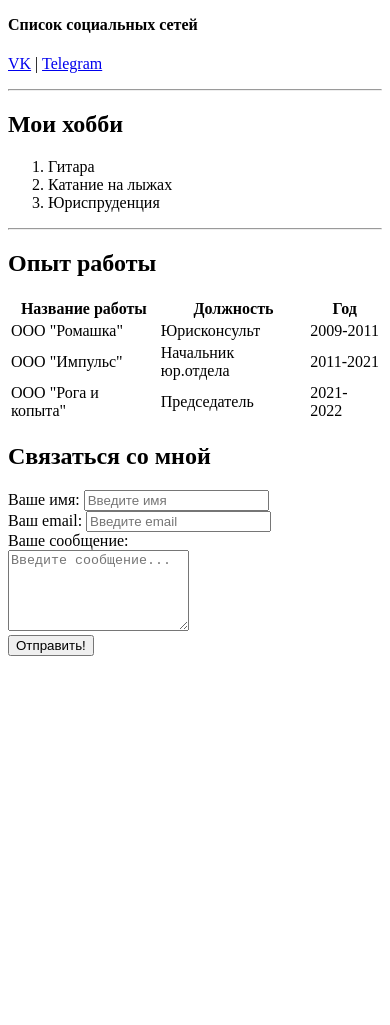
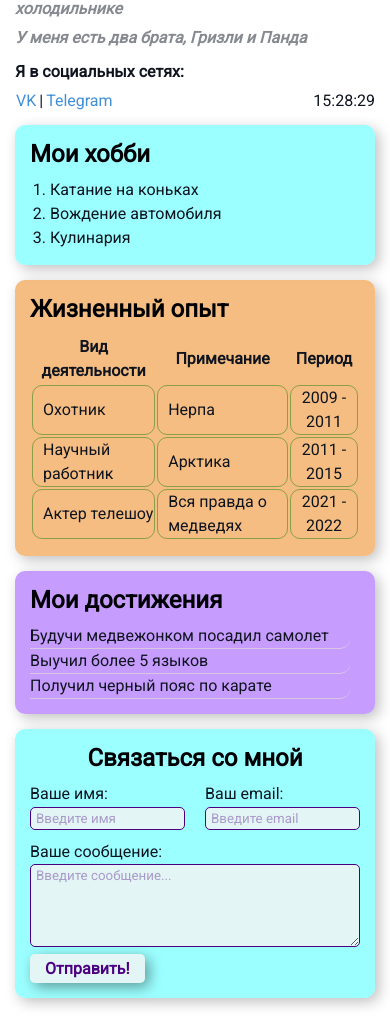
Before and after one commit to 01eg-Sergeev/Polar-Bear, a plain HTML site: page index.html in a window 390 px wide. Shown: the part 332-1357 px from the top of the page. Before the commit the page ends 996 px from the top, so only its background shows below. Drawn offline with Linux system fonts and the light colour scheme.

Commit message:
Add files via upload

```diff
--- /dev/null
+++ b/Media.css
@@ -0,0 +1,241 @@
+@media (max-width: 600px) {
+  * {
+    margin: 0;
+    padding: 0;
+  }
+
+  body {
+    font-family: "roboto", sans-serif;
+    font-size: 16px;
+    font-weight: 400;
+    background: #fff;
+    color: #0f141f;
+  }
+
+  a {
+    color: rgb(67, 143, 214);
+    text-decoration: none;
+    transition: all 0.2s;
+  }
+
+  a:hover {
+    color: green;
+    border-bottom: 1px solid;
+    font-size: larger;
+  }
+
+  a:active {
+    color: blue;
+  }
+
+  a:visited {
+    color: orange;
+  }
+
+  a:visited:active {
+    color: blue;
+  }
+
+  h1 {
+    padding: 15px 0px;
+  }
+
+  h2 {
+    color: rgb(0, 0, 4);
+    margin-bottom: 10px;
+  }
+
+  h4 {
+    padding: 10px 0px;
+    font-weight: bold;
+  }
+
+  p {
+    padding: 5px 0px;
+  }
+
+  .clockline {
+    display: flex;
+    margin-left: -2px;
+  }
+
+  .clockline a {
+    margin: 0 3px;
+  }
+
+  .container {
+    max-width: none;
+    margin: none;
+  }
+
+  .avatar {
+    max-block-size: 220px;
+  }
+
+  .info {
+    margin: 15px;
+    display: block;
+    text-align: center;
+  }
+
+  .info-text {
+    margin: 0;
+    padding: 0;
+    text-align: left;
+    width: 100%;
+  }
+
+  .info-text h1 {
+    text-align: center;
+  }
+
+  .info-text p {
+    font-style: italic;
+    font-weight: bold;
+    color: #86898f;
+  }
+
+  .card {
+    border-radius: 10px;
+    margin: 15px;
+    padding: 15px;
+    box-shadow: 4px 4px 14px rgba(0, 0, 0, 0.25);
+  }
+
+  .card-1 {
+    background-color: rgba(59, 255, 255, 0.5);
+  }
+
+  .card-2 {
+    background-color: rgba(236, 125, 5, 0.5);
+  }
+
+  .card-3 {
+    background-color: rgba(144, 59, 255, 0.5);
+  }
+
+  .card-4 {
+    background-color: rgba(59, 255, 255, 0.5);
+    margin-bottom: 40px;
+  }
+
+  .card-4 h2 {
+    text-align: center;
+  }
+
+  .form {
+    line-height: 1.5em;
+  }
+
+  .form-row {
+    display: flex;
+    margin-bottom: 10px;
+  }
+
+  .form-row .form-group {
+    margin-right: 20px;
+    width: 50%;
+  }
+
+  .form-row .form-group:last-child {
+    margin-right: 0;
+  }
+
+  .form-group label {
+    display: block;
+  }
+
+  .form-group input,
+  .form-group textarea {
+    background: rgba(254, 242, 242, 0.731);
+    color: indigo;
+    padding: 3px 5px;
+    border-radius: 5px;
+    border: 1px solid;
+    font-family: "roboto", sans-serif;
+    outline: none;
+    width: 100%;
+    box-sizing: border-box;
+  }
+
+  .btn {
+    background: rgba(254, 242, 242, 0.731);
+    border: none;
+    border-radius: 5px;
+    padding: 5px 15px;
+    font-weight: bold;
+    color: indigo;
+    font-family: "roboto", sans-serif;
+    font-size: 16px;
+    cursor: pointer;
+    transition: all 0.1s;
+    box-shadow: 4px 4px 14px rgba(0, 0, 0, 0.4);
+  }
+
+  .btn:hover {
+    background: indigo;
+    opacity: 0.8;
+    color: white;
+    border: 1px solid grey;
+  }
+
+  .btn:active {
+    font-size: 95%;
+    background: indigo;
+    opacity: 0.8;
+    color: white;
+    border: 1px solid grey;
+    margin-left: 0.5%;
+  }
+
+  ::placeholder {
+    color: rgba(76, 0, 130, 0.374);
+    font-family: "roboto", sans-serif;
+  }
+
+  :hover::placeholder {
+    color: rgba(76, 0, 130, 0.85);
+  }
+
+  ol,
+  tr,
+  ul {
+    line-height: 1.5em;
+  }
+
+  .olist {
+    margin-left: 20px;
+  }
+
+  .ulist {
+    list-style: none;
+  }
+
+  .ulist li {
+    border-bottom: 1px solid rgba(223, 214, 214, 0.731);
+    border-bottom-right-radius: 10px;
+    max-width: 320px;
+  }
+
+  .table {
+    width: 100%;
+  }
+
+  .table td {
+    border: 1px solid rgba(54, 137, 24, 0.556);
+    border-radius: 10px;
+  }
+
+  .table td:nth-child(1),
+  td:nth-child(2) {
+    padding-left: 10px;
+  }
+
+  .table td:nth-child(3) {
+    text-align: center;
+  }
+
+  #id_clock {
+    margin-left: auto;
+  }
+}
--- /dev/null
+++ b/Styles.css
@@ -0,0 +1,233 @@
+@import url("https://fonts.googleapis.com/css2?family=Roboto&display=swap");
+
+* {
+    margin: 0;
+    padding: 0;
+}
+
+body {
+    font-family: 'roboto', sans-serif;
+    font-size: 16px;
+    font-weight: 400;
+    background: #fff;
+    color: #0f141f;
+}
+
+a {
+    color: rgb(67, 143, 214);
+    text-decoration: none;
+    transition: all 0.2s;
+}
+
+a:hover {
+    color: green;
+    border-bottom: 1px solid;
+    font-size: larger;
+}
+
+a:active {
+    color: blue;
+}
+
+a:visited {
+    color: orange;
+}
+
+a:visited:active {
+    color: blue;
+}
+
+h1 {
+    padding: 15px 0px;
+}
+
+h2 {
+    color: rgb(0, 0, 4);
+    margin-bottom: 10px;
+}
+
+h4 {
+    padding: 10px 0px;
+    font-weight: bold;
+}
+
+p {
+    padding: 5px 0px;
+}
+
+.clockline {
+   display: flex;
+   margin-left: -2px;
+}
+
+.clockline a {
+    margin: 0 3px;
+}
+
+.container {
+    max-width: 750px;
+    margin: auto;
+}
+
+.avatar {
+   max-block-size: 220px;
+}
+
+.info {
+    margin: 30px 15px 15px 0;
+    display: flex;
+}
+
+.info-text {
+    margin-left: 20px;
+    width: 100%;
+}
+
+.info-text p {
+    font-style: italic;
+    font-weight: bold;
+    color: #86898f;
+}
+
+.card {
+    border-radius: 10px;
+    margin: 15px;
+    padding: 15px;
+    box-shadow: 4px 4px 14px rgba(0, 0, 0, 0.25);
+}
+
+.card-1 {
+    background-color: rgba(59, 255, 255, 0.5);
+}
+
+.card-2 {
+    background-color: rgba(236, 125, 5, 0.5);
+}
+
+.card-3 {
+    background-color: rgba(144, 59, 255, 0.5);
+}
+
+.card-4 {
+    background-color: rgba(59, 255, 255, 0.5);
+    margin-bottom: 40px;
+}
+
+.card-4 h2 {
+    text-align: center;
+}
+
+.form {
+    line-height: 1.5em;
+}
+
+.form-row {
+    display: flex;
+    margin-bottom: 10px;
+}
+
+.form-row .form-group {
+    margin-right: 20px;
+    width: 50%;
+}
+
+.form-row .form-group:last-child {
+    margin-right: 0;
+}
+
+.form-group label {
+    display: block;
+}
+
+.form-group input,
+.form-group textarea {
+    background: rgba(254, 242, 242, 0.731);
+    color: indigo;
+    padding: 3px 5px;
+    border-radius: 5px;
+    border: 1px solid;
+    font-family: "roboto", sans-serif;
+    outline: none;
+    width: 100%;
+    box-sizing: border-box;
+}
+
+.btn {
+    background: rgba(254, 242, 242, 0.731);
+    border: none;
+    border-radius: 5px;
+    padding: 5px 15px;
+    font-weight: bold;
+    color: indigo;
+    font-family: 'roboto', sans-serif;
+    font-size: 16px;
+    cursor: pointer;
+    transition: all 0.1s;
+    box-shadow: 4px 4px 14px rgba(0, 0, 0, 0.4);
+}
+
+.btn:hover {
+    background: indigo;
+    opacity: 0.8;
+    color: white;
+    border: 1px solid grey;
+}
+
+.btn:active {
+    font-size: 95%;
+    background: indigo;
+    opacity: 0.8;
+    color: white;
+    border: 1px solid grey;
+    margin-left: 0.5%;
+}
+
+::placeholder {
+    color: rgba(76, 0, 130, 0.374);
+    font-family: 'roboto', sans-serif;
+}
+
+:hover::placeholder {
+    color: rgba(76, 0, 130, 0.85);
+}
+
+ol,
+tr,
+ul {
+    line-height: 1.5em;
+}
+
+.olist {
+    margin-left: 20px;
+}
+
+.ulist {
+    list-style: none;
+}
+
+.ulist li {
+    border-bottom: 1px solid rgba(223, 214, 214, 0.731);
+    border-bottom-right-radius: 10px;
+    max-width: 320px;
+}
+
+.table {
+    width: 100%;
+}
+
+.table td {
+    border: 1px solid rgba(54, 137, 24, 0.556);
+    border-radius: 10px;
+}
+
+.table td:nth-child(1), td:nth-child(2) {
+    padding-left: 10px;
+}
+
+.table td:nth-child(3) {
+    text-align: center;
+}
+
+#id_clock {
+    margin-left: auto;
+}
--- a/index.html
+++ b/index.html
@@ -1,93 +1,149 @@
 <!DOCTYPE html>
 <html lang="ru">
+  <head>
+    <meta charset="UTF-8" />
+    <meta http-equiv="X-UA-Compatible" content="IE=edge" />
+    <meta name="viewport" content="width=device-width, initial-scale=1.0" />
+    <meta name="description" content="Резюме Белого Медведя" />
+    <meta name="keywords" content="CV, resume, Polar, Bear" />
+    <title>Polar Bear</title>
+    <link rel="stylesheet" href="Styles.css" />
+    <link rel="stylesheet" href="Media.css">
 
-<head>
-    <meta charset="UTF-8">
-    <meta http-equiv="X-UA-Compatible" content="IE=edge">
-    <meta name="viewport" content="width=device-width, initial-scale=1.0">
-    <meta name="description" content="Резюме Олега Сергеева">
-    <meta name="keywords" content="CV, resume, Oleg, Sergeev">
-    <title>Oleg Sergeev</title>
+    <script>
+      function digitalClock() {
+        var date = new Date();
+        var hours = date.getHours();
+        var minutes = date.getMinutes();
+        var seconds = date.getSeconds();
+        /* добавление ведущих нулей */
+        if (hours < 10) hours = "0" + hours;
+        if (minutes < 10) minutes = "0" + minutes;
+        if (seconds < 10) seconds = "0" + seconds;
+        document.getElementById("id_clock").innerHTML =
+          hours + ":" + minutes + ":" + seconds;
+        setTimeout("digitalClock()", 1000);
+      }
+    </script>
   </head>
 
   <body>
+    <div class="container">
+      <div class="info">
+        <img src="Avatar.png" alt="My avatar" class="avatar" />
 
-    <img src="Avatar.png" width="250" alt="My avatar">
+        <div class="info-text">
+          <h1>Белый Медведь</h1>
 
-    <h1>Олег Сергеев</h1>
-<aside>
-    <p>
-        Это пробная страница, на которой я учусь работать с HTML и CSS
-    </p>
-</aside>
+          <p>Я Белый, я предпочитаю холод и сплю в холодильнике</p>
 
-    <h4>Список социальных сетей</h4>
+          <p>У меня есть два брата, Гризли и Панда</p>
 
-    <p>
+          <h4>Я в социальных сетях:</h4>
+
+          <div class="clockline">
             <a href="https://vk.com" target="_blank">VK</a>
             |
-        <a href="https://web.telegram.org/z/" target="_blank">Telegram</a>
-    </p>
-    <hr>
+            <a href="https://web.telegram.org" target="_blank">Telegram</a>
+
+            <div id="id_clock">
+              <script>
+                digitalClock();
+              </script>
+            </div>
+          </div>
+        </div>
+      </div>
+
+      <div class="card card-1">
         <h2>Мои хобби</h2>
 
-    <ol>
-        <li>Гитара</li>
-        <li>Катание на лыжах</li>
-        <li>Юриспруденция</li>
+        <ol class="olist">
+          <li>Катание на коньках</li>
+          <li>Вождение автомобиля</li>
+          <li>Кулинария</li>
         </ol>
-    <hr>
-    <h2>Опыт работы</h2>
+      </div>
 
-    <table>
+      <div class="card card-2">
+        <h2>Жизненный опыт</h2>
+
+        <table class="table">
           <thead>
             <tr>
-                <th>Название работы</th>
-                <th>Должность</th>
-                <th>Год</th>
+              <th>Вид деятельности</th>
+              <th>Примечание</th>
+              <th>Период</th>
             </tr>
           </thead>
 
           <tbody>
             <tr>
-                <td>ООО "Ромашка"</td>
-                <td>Юрисконсульт</td>
-                <td>2009-2011</td>
+              <td>Охотник</td>
+              <td>Нерпа</td>
+              <td>2009 - 2011</td>
             </tr>
             <tr>
-                <td>ООО "Импульс"</td>
-                <td>Начальник юр.отдела</td>
-                <td>2011-2021</td>
+              <td>Научный работник</td>
+              <td>Арктика</td>
+              <td>2011 - 2015</td>
             </tr>
             <tr>
-                <td>ООО "Рога и копыта"</td>
-                <td>Председатель</td>
-                <td>2021-2022</td>
+              <td>Актер телешоу</td>
+              <td>Вся правда о медведях</td>
+              <td>2021 - 2022</td>
             </tr>
           </tbody>
         </table>
+      </div>
 
+      <div class="card card-3">
+        <h2>Мои достижения</h2>
+        <ul class="ulist">
+          <li>Будучи медвежонком посадил самолет</li>
+          <li>Выучил более 5 языков</li>
+          <li>Получил черный пояс по карате</li>
+        </ul>
+      </div>
+
+      <div class="card card-4">
         <h2>Связаться со мной</h2>
 
-    <form action="/">
-        <div>
+        <form action="/" class="form">
+          <div class="form-row">
+            <div class="form-group">
               <label for="Your Name">Ваше имя:</label>
-            <input id="Your Name" type="text" placeholder="Введите имя">
+              <input
+                id="Your Name"
+                type="text"
+                placeholder="Введите имя"
+                class="inp"
+              />
             </div>
 
-        <div>
+            <div class="form-group">
               <label for="Your email">Ваш email:</label>
-            <input id="Your email" type="email" placeholder="Введите email">
+              <input
+                id="Your email"
+                type="email"
+                placeholder="Введите email"
+              />
+            </div>
           </div>
 
-        <div>
+          <div class="form-group">
             <label for="Your message">Ваше сообщение:</label>
-            <br>
-            <textarea name="message" id="Your message" cols="20" rows="5" placeholder="Введите сообщение..."></textarea>
+            <textarea
+              name="message"
+              id="Your message"
+              rows="5"
+              placeholder="Введите сообщение..."
+            ></textarea>
           </div>
 
-        <input type="submit" value="Отправить!">
+          <input type="submit" value="Отправить!" class="btn" />
         </form>
+      </div>
+    </div>
   </body>
-
 </html>
```
Lines whose indentation alone changed are shown as unchanged.
